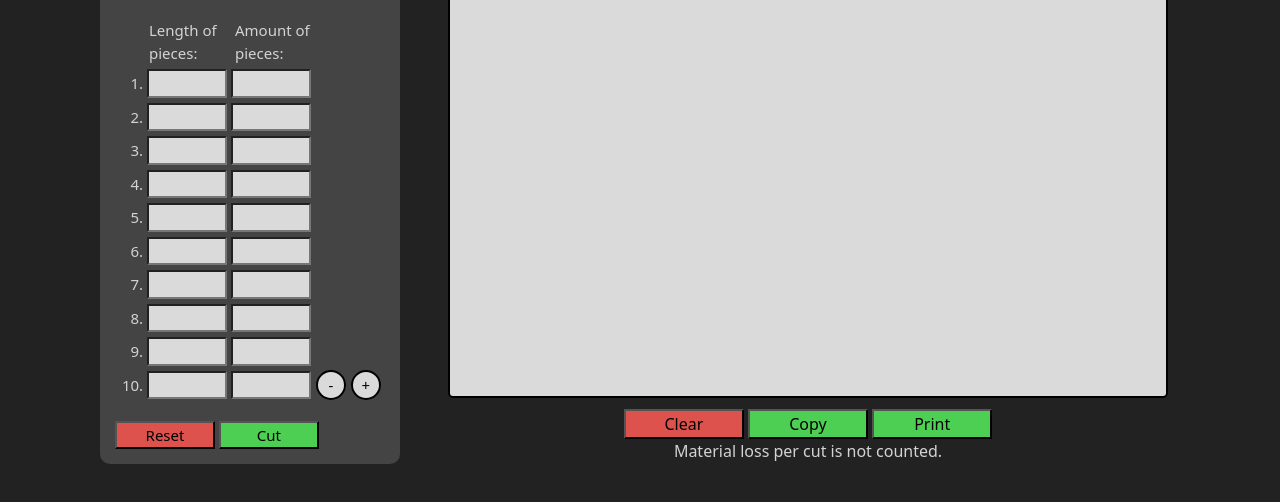
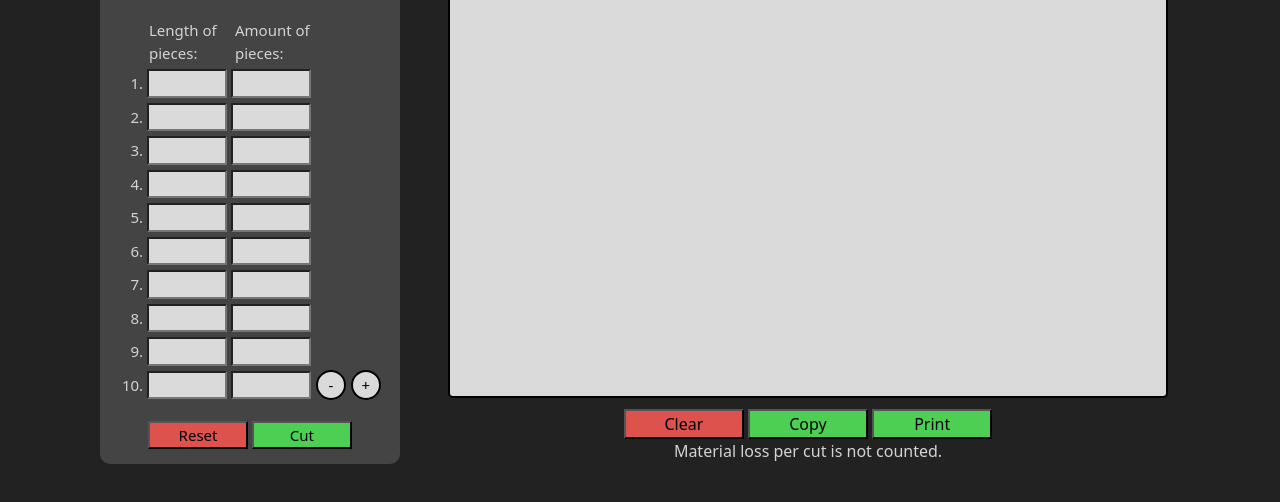
Before and after one commit to kamsec/stock-cutter, a plain HTML site: page index.html in a window 1280 px wide. Shown: the part 116-618 px from the top of the page. Drawn offline with nearby package versions, Linux system fonts and the light colour scheme.

```diff
--- a/index.html
+++ b/index.html
@@ -83,7 +83,7 @@
 
 
 					</ol>
-					<div id="input-bottom">
+					<div id="input-bottom" style="text-align:center;">
 						<input type="reset" class="input-button" value="Reset" style="background-color:#dd524d"/>
 						<input type="button" class="input-button" value="Cut" style="background-color:#4ccf53"/>
 					</div>
```
Also changed, not shown: 2 other files.
